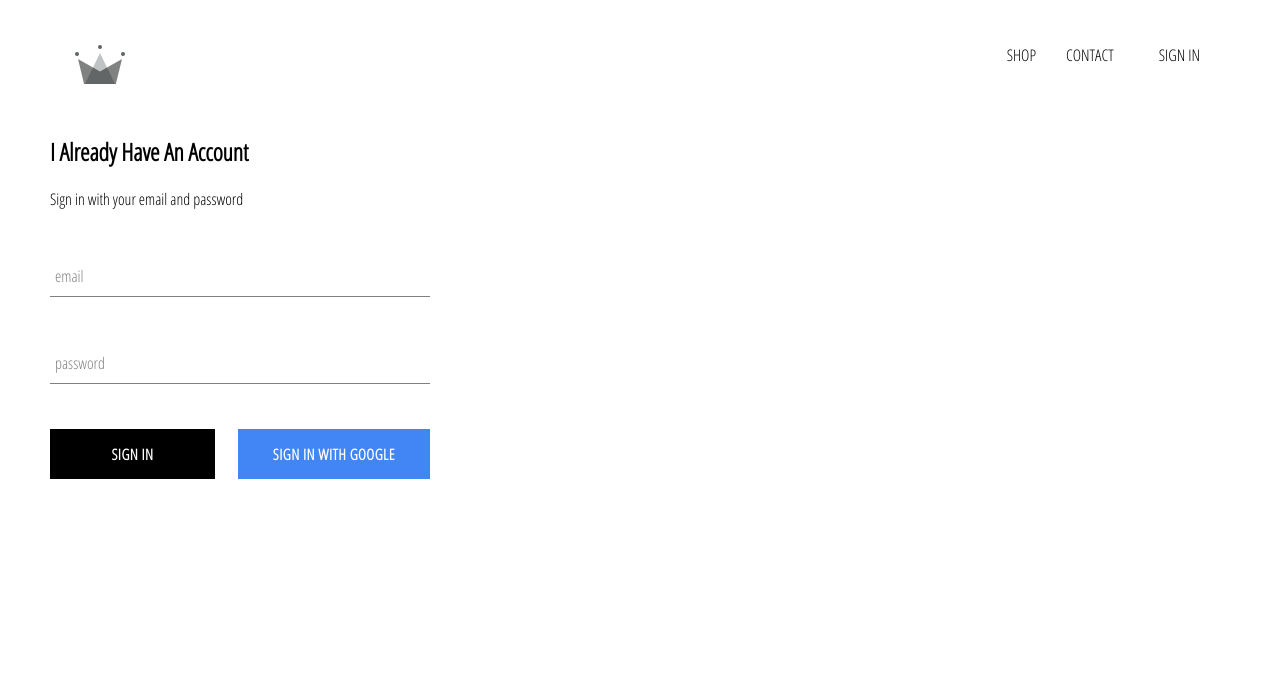
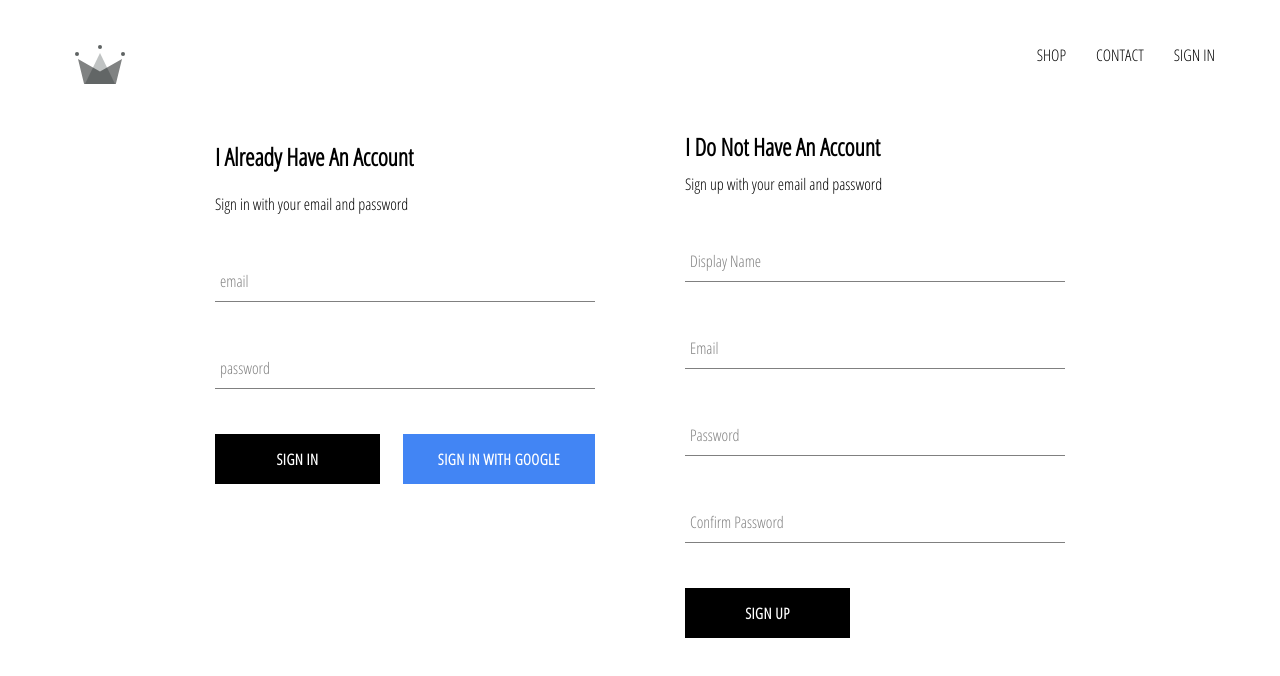
Before and after one commit to moizes86/crwn-clothing, a React (Create React App) app: page /login in a window 1280 px wide. Shown: the top 676 px of the page. Built offline with nearby package versions, Linux system fonts and the light colour scheme; no server answers.

Commit message:
Implemented firebase utils including ability to store authenticated users into firestore databse

```diff
--- a/src/App.js
+++ b/src/App.js
@@ -7,7 +7,7 @@
 import ShopPage from "./pages/shop/shop.component";
 import Header from "./components/header/header.component";
 import SignInAndSignUp from "./pages/sign-in-and-sign-up/sign-in-and-sign-up.component";
-import { auth } from "./firebase/firebase.utils";
+import { auth, createUserProfileDocument } from "./firebase/firebase.utils";
 
 class App extends React.Component {
   constructor() {
@@ -20,9 +20,20 @@
   unsubscribeFromAuth = null;
 
   componentDidMount() {
-    this.unsubscribeFromAuth = auth.onAuthStateChanged(user => {
+    this.unsubscribeFromAuth = auth.onAuthStateChanged(async userAuth => {
+      if (userAuth) {
+        const userRef = await createUserProfileDocument(userAuth);
+        userRef.onSnapshot(snapShot => {
+          this.setState({
+            currentUser: {
+              id: snapShot.id,
+              ...snapShot.data()
+            }
+          });
+        });
+      }
       this.setState({
-        currentUser: user
+        currentUser: userAuth
       });
     });
   }
--- a/src/components/header/header.component.jsx
+++ b/src/components/header/header.component.jsx
@@ -17,13 +17,11 @@
       <Link className="option" to="/shop">
         CONTACT
       </Link>
-      <Link className="option" to="/login">
         {
           currentUser?
           <div className="option" onClick={()=> auth.signOut()}>SIGN OUT</div>:
           <Link className="option" to="/login">SIGN IN</Link>
         }
-      </Link>
       </div>
   </div>
 );
--- a/src/components/header/header.styles.scss
+++ b/src/components/header/header.styles.scss
@@ -20,6 +20,7 @@
 
       .option {
         padding: 10px 15px;
+        cursor: pointer;
       }
     }
   }
--- /dev/null
+++ b/src/components/sign-up/sign-up.component.jsx
@@ -0,0 +1,106 @@
+import React from "react";
+
+import FormInput from "../form-input/form-input.component";
+import CustomButton from "../custom-button/custom-button.component";
+
+import { auth, createUserProfileDocument } from "../../firebase/firebase.utils";
+
+import "./sign-up.styles.scss";
+
+class SignUp extends React.Component {
+  constructor() {
+    super();
+
+    this.state = {
+      displayName: "",
+      email: "",
+      password: "",
+      confirmPassword: ""
+    };
+  }
+
+  handleSubmit = async e => {
+    e.preventDefault();
+
+    const { displayName, email, password, confirmPassword } = this.state;
+
+    if (password !== confirmPassword) {
+      alert("Passwords don't match");
+      return;
+    }
+
+    try {
+      const { user } = await auth.createUserWithEmailAndPassword(
+        email,
+        password
+      );
+
+      await createUserProfileDocument(user, { displayName });
+
+      this.setState({
+        displayName: "",
+        email: "",
+        password: "",
+        confirmPassword: ""
+      });
+    } catch (error) {
+      console.log(error);
+    }
+  };
+
+  handleChange = e => {
+    const { name, value } = e.target;
+
+    this.setState({ [name]: value });
+  };
+
+
+  render() {
+    const { displayName, email, password, confirmPassword } = this.state;
+
+    return (
+      <div className="sign-up">
+        <h2 className="title"> I Do Not Have An Account </h2>
+        <span>Sign up with your email and password</span>
+        <form className="sign-up-form" onSubmit={this.handleSubmit}>
+          <FormInput
+            type="text"
+            name="displayName"
+            value={displayName}
+            onChange={this.handleChange}
+            label="Display Name"
+            required
+          />
+          <FormInput
+            type="email"
+            name="email"
+            value={email}
+            onChange={this.handleChange}
+            label="Email"
+            required
+          />
+          <FormInput
+            type="password"
+            name="password"
+            value={password}
+            onChange={this.handleChange}
+            label="Password"
+            required
+          />
+          <FormInput
+            type="password"
+            name="confirmPassword"
+            value={confirmPassword}
+            onChange={this.handleChange}
+            label="Confirm Password"
+            required
+          />
+
+          <CustomButton type="submit"> SIGN UP </CustomButton>
+        </form>
+      </div>
+    );
+  }
+}
+
+export default SignUp;
--- /dev/null
+++ b/src/components/sign-up/sign-up.styles.scss
@@ -0,0 +1,9 @@
+.sign-up {
+    display: flex;
+    flex-direction: column;
+    width: 380px;
+
+    .title {
+        margin: 10px 0;
+    }
+}
--- a/src/firebase/firebase.utils.js
+++ b/src/firebase/firebase.utils.js
@@ -12,6 +12,31 @@
     appId: "1:482538347186:web:e637d8dc081fc866fe87ab"
   };
 
+export const createUserProfileDocument = async (userAuth, additionalData) => {
+  if (!userAuth) return;
+
+  const userRef = firestore.doc(`users/${userAuth.uid}`);
+  const snapShot = await userRef.get();
+
+  if(!snapShot.exists) {
+    const {displayName, email} = userAuth;
+    const createdAt = new Date();
+
+    try {
+      await userRef.set({
+        displayName,
+        email,
+        createdAt,
+        ...additionalData
+      })
+    } catch (error) {
+      console.log('error creating user ', error.message);
+    }
+  }
+
+  return userRef;
+}
+
 firebase.initializeApp(config);
 
 export const auth = firebase.auth();
--- a/src/pages/sign-in-and-sign-up/sign-in-and-sign-up.component.jsx
+++ b/src/pages/sign-in-and-sign-up/sign-in-and-sign-up.component.jsx
@@ -1,11 +1,13 @@
 import React from "react";
 import SignIn from "../../components/sign-in/sign-in.component";
+import SignUp from "../../components/sign-up/sign-up.component";
 
 import "./sign-in-and-sign-up.styles.scss";
 
 const SignInAndSignUp = () => (
-  <div className="sign-in-and-sign-out">
+  <div className="sign-in-and-sign-up">
     <SignIn />
+    <SignUp />
   </div>
 );
 
--- a/src/pages/sign-in-and-sign-up/sign-in-and-sign-up.styles.scss
+++ b/src/pages/sign-in-and-sign-up/sign-in-and-sign-up.styles.scss
@@ -0,0 +1,6 @@
+.sign-in-and-sign-up {
+    width: 850px;
+    display: flex;
+    justify-content: space-between;
+    margin: 30px auto;
+}
```
